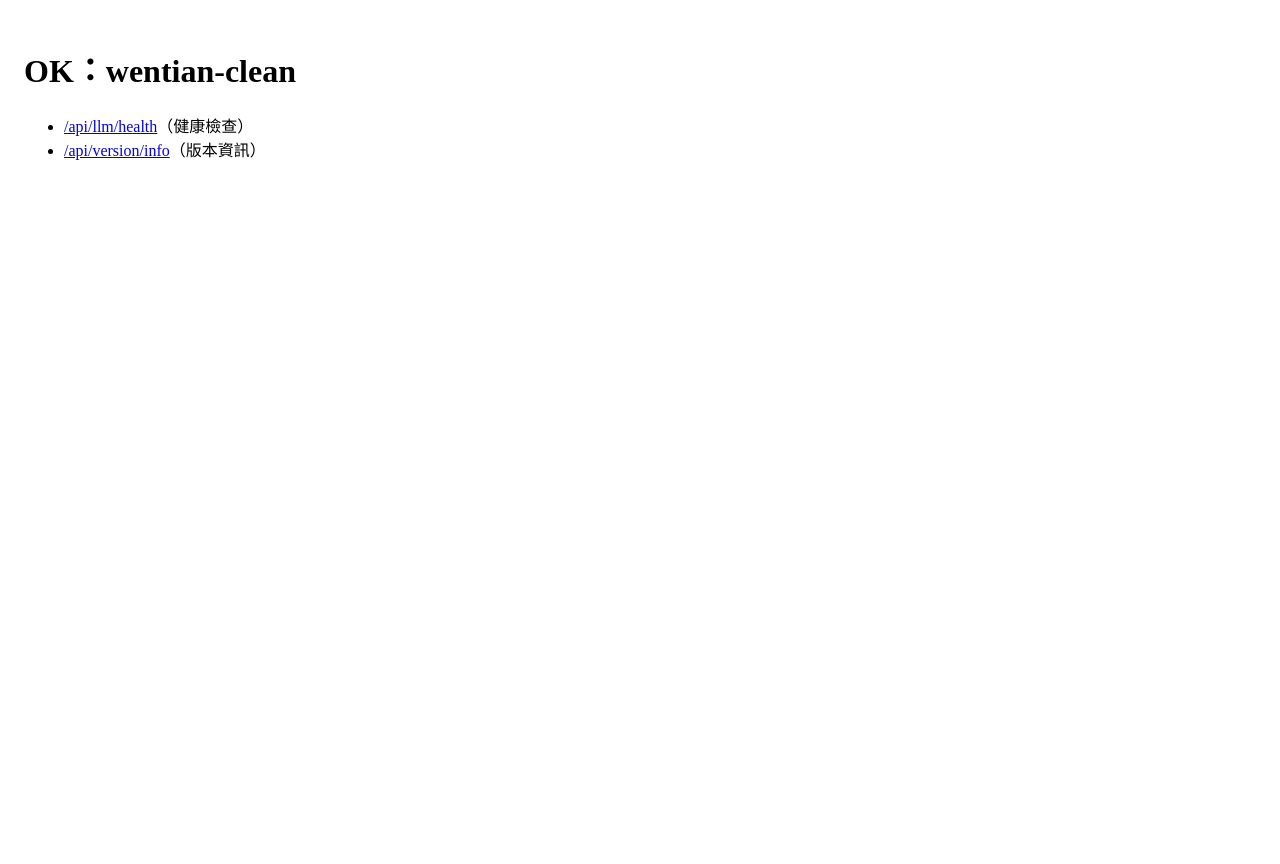
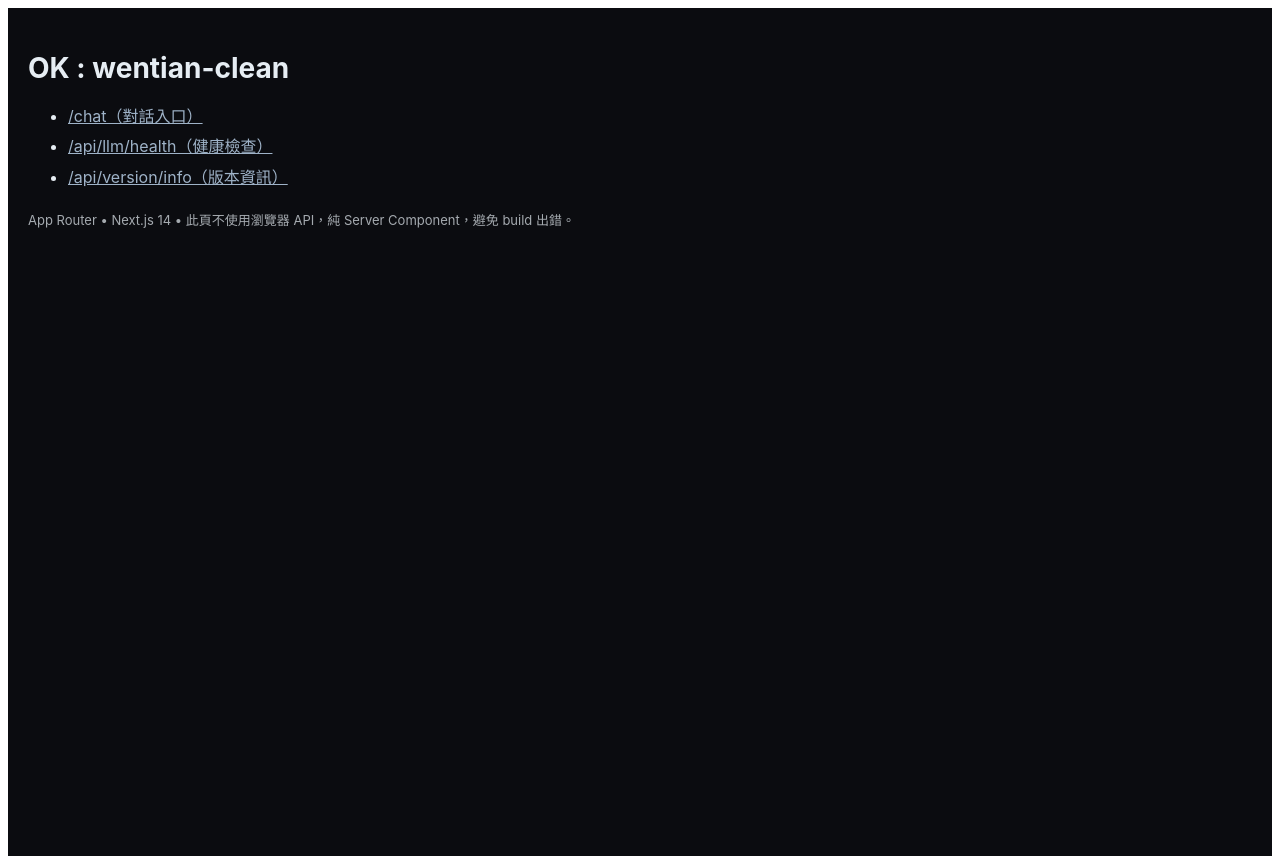
Before and after one commit to gery0112x/wentian-clean, a Next.js app: page / in a window 1280 px wide. Before the commit the page ends 800 px from the top, so only its background shows below. Built offline with nearby package versions, Linux system fonts and the light colour scheme.

Commit message:
Update page.tsx

```diff
--- a/app/page.tsx
+++ b/app/page.tsx
@@ -1,11 +1,41 @@
+// app/page.tsx  — Next.js App Router 首頁（Server Component）
+// 簡單、零依賴，不用瀏覽器 API，確保編譯必過
+
 export default function Home() {
   return (
-    <main style={{ padding: 16 }}>
-      <h1>OK：wentian-clean</h1>
-      <ul>
-        <li><a href="/api/llm/health">/api/llm/health</a>（健康檢查）</li>
-        <li><a href="/api/version/info">/api/version/info</a>（版本資訊）</li>
+    <main
+      style={{
+        minHeight: '100dvh',
+        background: '#0b0c10',
+        color: '#e6edf3',
+        fontFamily:
+          '-apple-system,BlinkMacSystemFont,Segoe UI,Roboto,Helvetica,Arial,Apple Color Emoji,Segoe UI Emoji',
+        padding: '24px 20px',
+      }}
+    >
+      <h1 style={{ fontSize: 28, marginBottom: 12 }}>OK : wentian-clean</h1>
+
+      <ul style={{ lineHeight: 1.9, fontSize: 16 }}>
+        <li>
+          <a href="/chat" style={{ color: '#9fb3c8' }}>
+            /chat（對話入口）
+          </a>
+        </li>
+        <li>
+          <a href="/api/llm/health" style={{ color: '#9fb3c8' }}>
+            /api/llm/health（健康檢查）
+          </a>
+        </li>
+        <li>
+          <a href="/api/version/info" style={{ color: '#9fb3c8' }}>
+            /api/version/info（版本資訊）
+          </a>
+        </li>
       </ul>
+
+      <div style={{ marginTop: 18, opacity: 0.7, fontSize: 13 }}>
+        App Router • Next.js 14 • 此頁不使用瀏覽器 API，純 Server Component，避免 build 出錯。
+      </div>
     </main>
   );
 }
```
